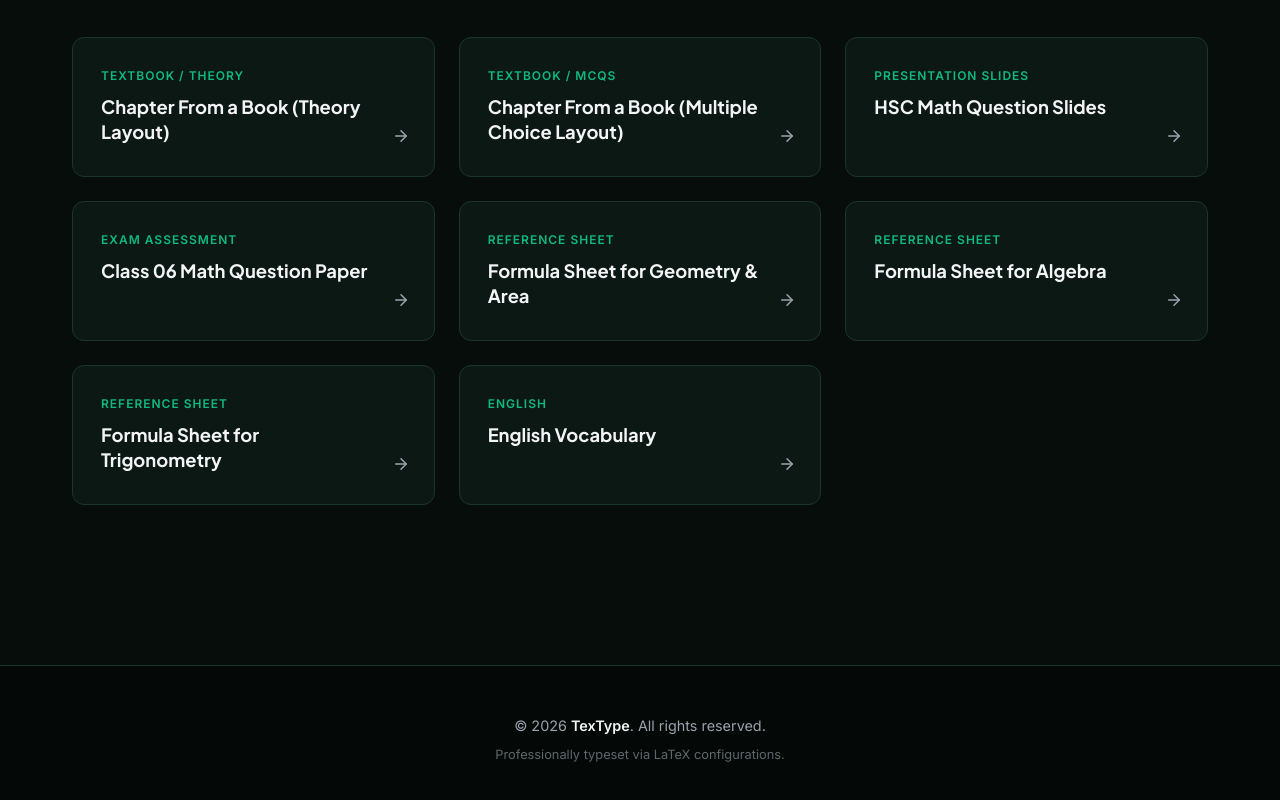
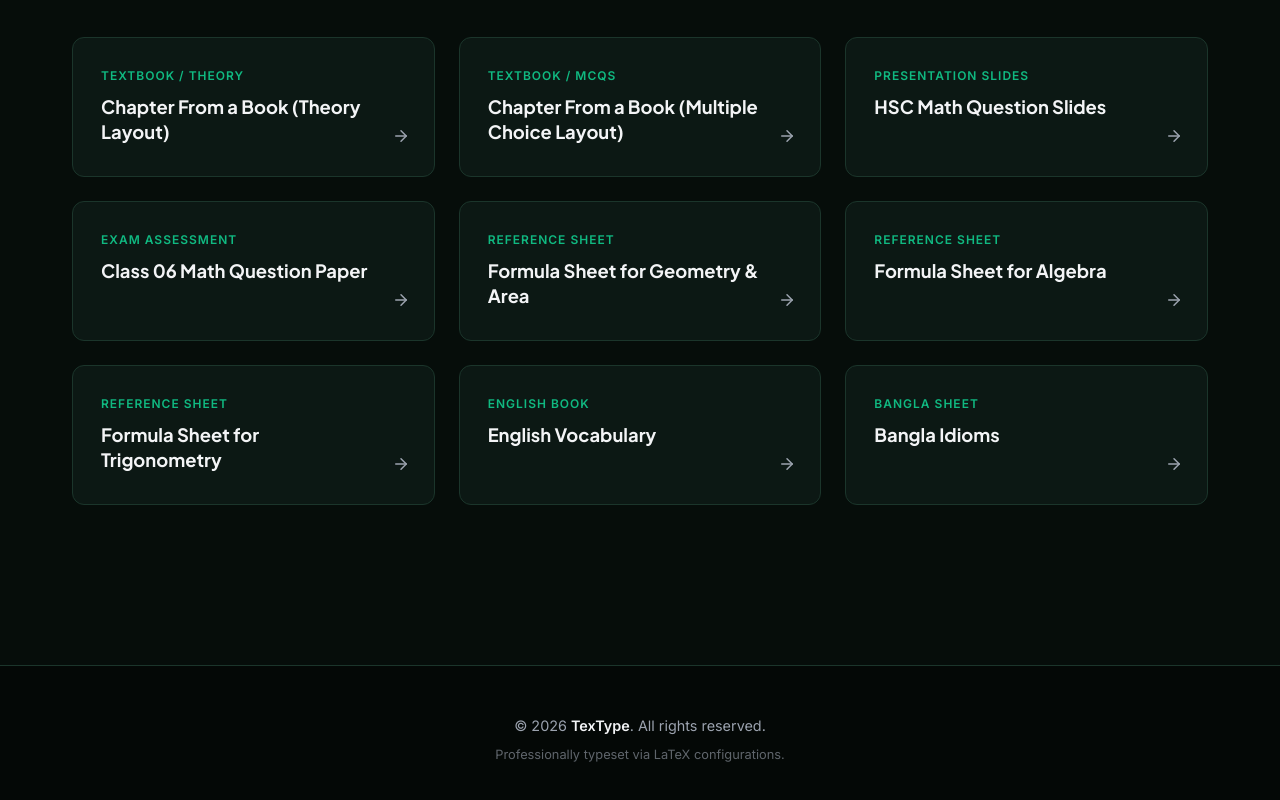
Before and after one commit to textype/home, a plain HTML site: page index.html in a window 1280 px wide. Shown: the part 1502-2302 px from the top of the page. Drawn offline with Linux system fonts and the light colour scheme.

Commit message:
Add Bangla Sheet link and update tags

```diff
--- a/index.html
+++ b/index.html
@@ -531,8 +531,18 @@
 
             <a href="https://drive.google.com/file/d/1E1vVG9AjxvEx36r9hh9WRNvJrrxX9HSv/view?usp=drivesdk" target="_blank" rel="noopener noreferrer" class="sample-box">
                 <div>
-                    <div class="sample-tag">English</div>
+                    <div class="sample-tag">English Book</div>
                     <div class="sample-title">English Vocabulary</div>
+                </div>
+                <div class="sample-arrow">
+                    <svg width="18" height="18" viewBox="0 0 24 24" fill="none" stroke="currentColor" stroke-width="2" stroke-linecap="round" stroke-linejoin="round"><line x1="5" y1="12" x2="19" y2="12"></line><polyline points="12 5 19 12 12 19"></polyline></svg>
+                </div>
+            </a>
+
+            <a href="https://drive.google.com/file/d/1oXjLEnOC0kCEbbq_hFGpIZvXVa_GvUBi/view?usp=drivesdk" target="_blank" rel="noopener noreferrer" class="sample-box">
+                <div>
+                    <div class="sample-tag">Bangla Sheet</div>
+                    <div class="sample-title">Bangla Idioms</div>
                 </div>
                 <div class="sample-arrow">
                     <svg width="18" height="18" viewBox="0 0 24 24" fill="none" stroke="currentColor" stroke-width="2" stroke-linecap="round" stroke-linejoin="round"><line x1="5" y1="12" x2="19" y2="12"></line><polyline points="12 5 19 12 12 19"></polyline></svg>
```
